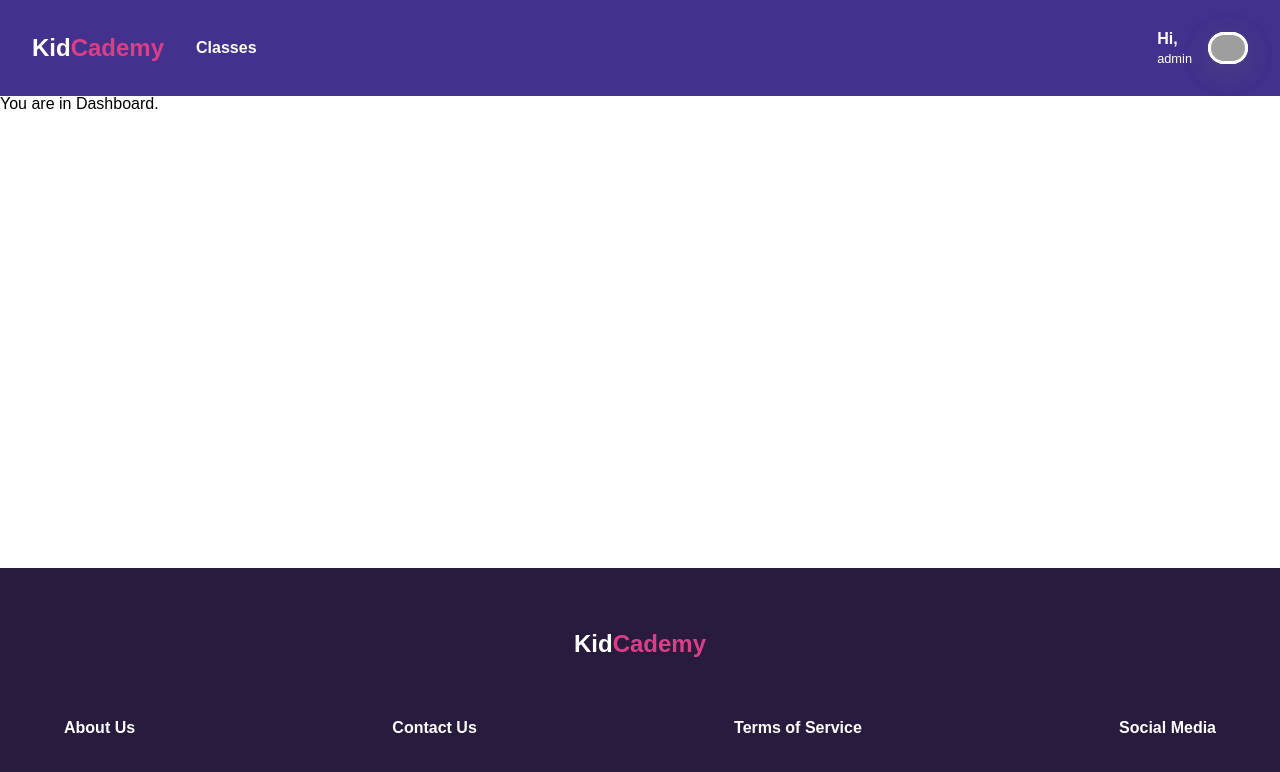
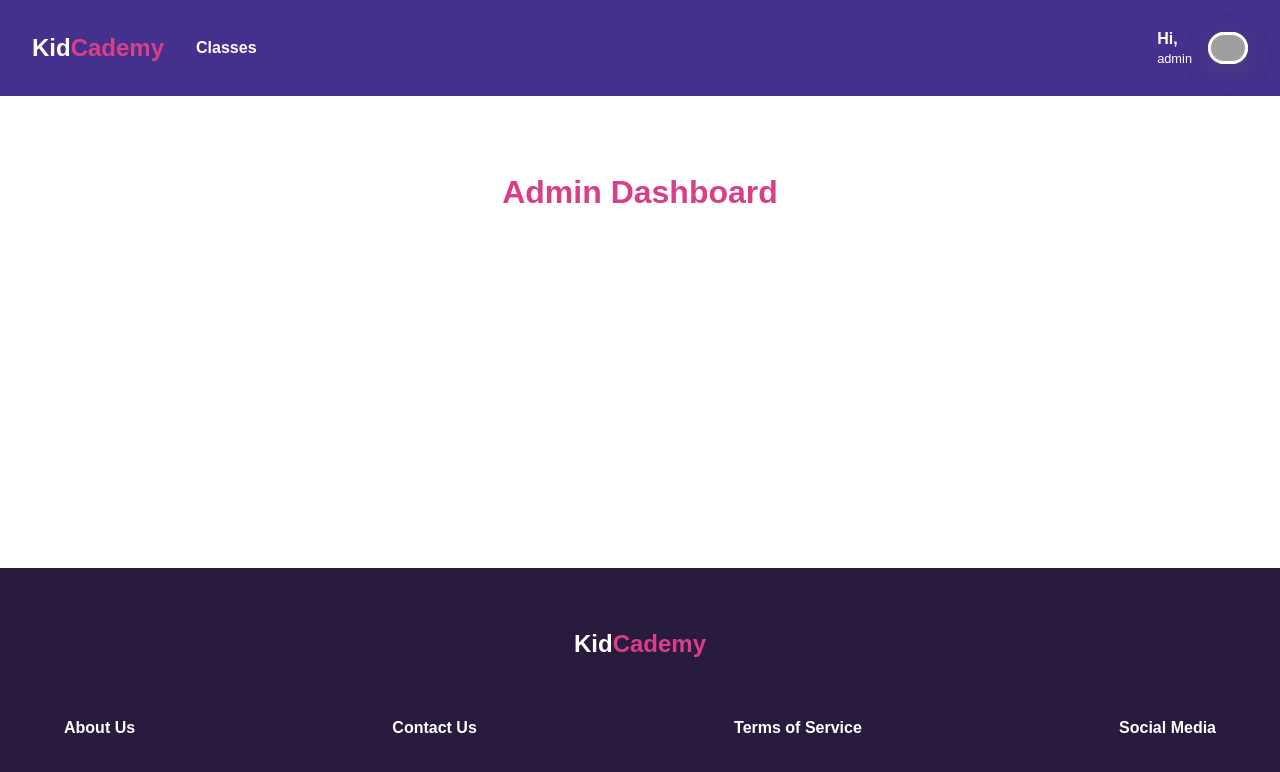
Before and after one commit to hamidkd/Final-Project-Concordia-Bootcamp, a React (Create React App) app in the folder frontend/: page /dashboard in a window 1280 px wide. Shown: the top 772 px of the page. Built offline with nearby package versions, Linux system fonts and the light colour scheme; no server answers; sample sign-in values are in the browser's storage; grey boxes are pictures that could not be loaded.

Commit message:
fix Dashboard

```diff
--- a/frontend/src/components/Dashboard.js
+++ b/frontend/src/components/Dashboard.js
@@ -3,15 +3,12 @@ import PropTypes from "prop-types";
 import { useAuth } from "./AuthProvider";
 import TutorDashboard from "./TutorDashboard";
 import AdminDashboard from "./AdminDashboard";
-import {Redirect} from 'react-router-dom';
-
+import { Redirect } from "react-router-dom";
 
 const Dashboard = () => {
-    const currentUser = useAuth();
-    console.log('Role', currentUser?.role);
+  const { currentUser } = useAuth();
   return (
     <>
-    You are in Dashboard.
       {currentUser && (
         <>
           {currentUser.role === "tutor" && <TutorDashboard />}
--- a/frontend/src/components/GlobalStyles.js
+++ b/frontend/src/components/GlobalStyles.js
@@ -65,6 +65,9 @@ button, .button, .primary-button, .cta-button , .big-button {
   color: ${themeVars.primaryColor};
   font-size: 1.5rem;
   cursor: pointer;
+  &:hover {
+  box-shadow: ${themeVars.boxShadowHover};
+  }
 }
 
 .primary-button, .cta-button , .big-button {
```
